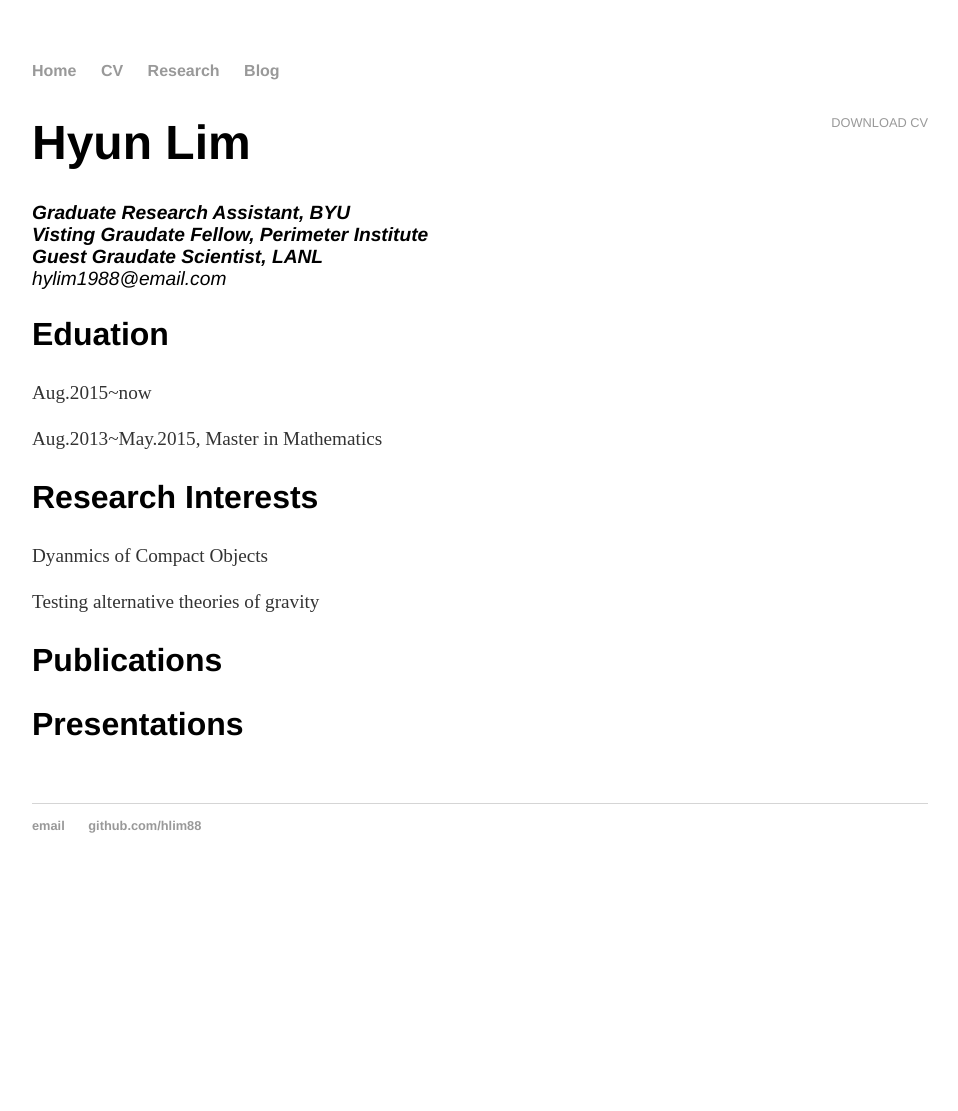
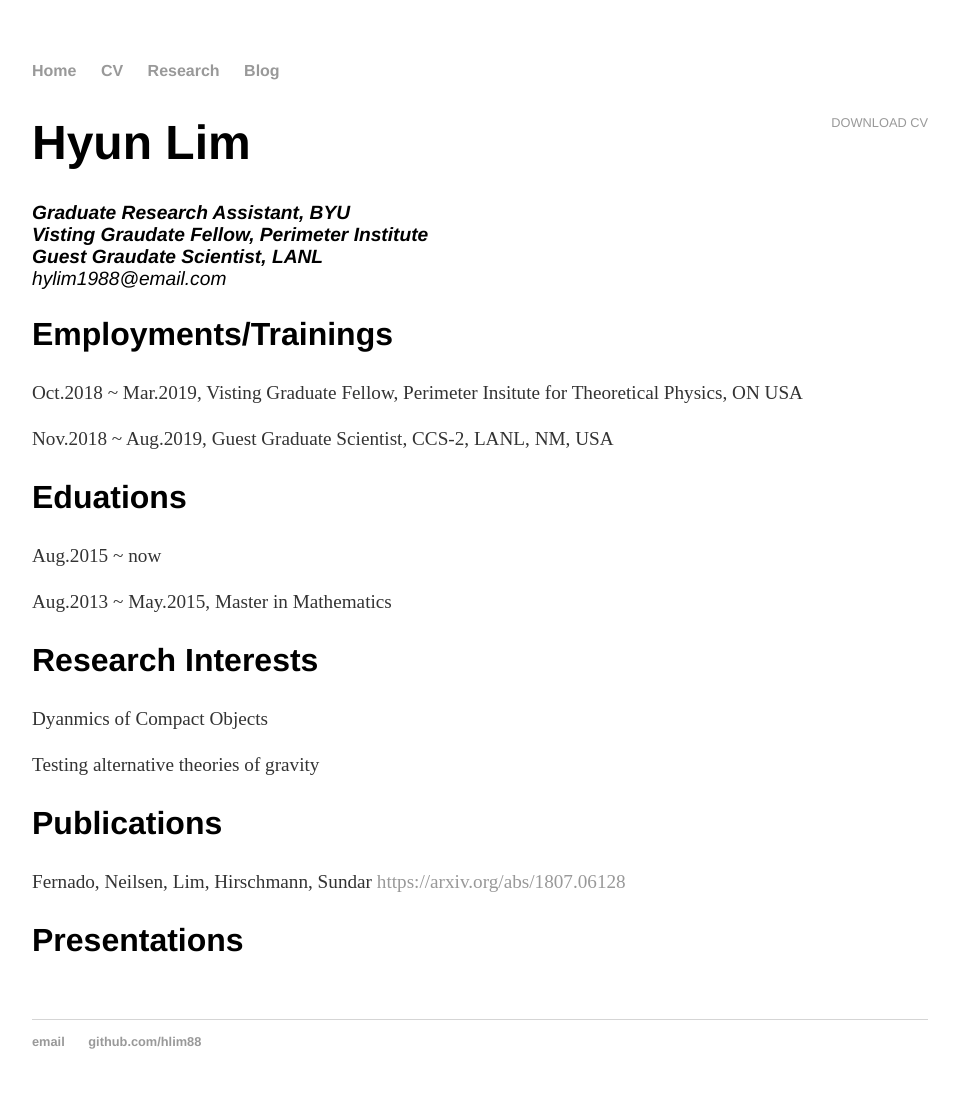
Before and after one commit to hlim88/hlim88.github.io, a Jekyll site: the page built from cv/index.html, in a window 1280 px wide. Shown: the whole page, without its empty margins (160-1118 px from the left). Built offline with Jekyll 4.4.1, drawn with Linux system fonts in a browser that asks for light colours; before the commit the page ends 900 px from its top, so only the background shows below that.

Commit message:
Update index.html

```diff
--- a/cv/index.html
+++ b/cv/index.html
@@ -13,15 +13,21 @@ title: CV of Hyun Lim
 		   <span class="obfuscate">hylim1988@email.com</span>
 		   </address>
 
-		<h2>Eduation</h2>
-		<p> Aug.2015~now</p>
-		<p> Aug.2013~May.2015, Master in Mathematics</p>
+		<h2>Employments/Trainings</h2>
+		<p> Oct.2018 ~ Mar.2019, Visting Graduate Fellow, Perimeter Insitute for Theoretical Physics, ON USA</p>
+		<p> Nov.2018 ~ Aug.2019, Guest Graduate Scientist, CCS-2, LANL, NM, USA</p>
+
+
+		<h2>Eduations</h2>
+		<p> Aug.2015 ~ now</p>
+		<p> Aug.2013 ~ May.2015, Master in Mathematics</p>
 
 		<h2>Research Interests</h2>
 		<p> Dyanmics of Compact Objects</p>
 		<p> Testing alternative theories of gravity</p>
 
 		<h2>Publications</h2>
+		<p>Fernado, Neilsen, Lim, Hirschmann, Sundar <a href="#">https://arxiv.org/abs/1807.06128</a></p>
 
 		<h2>Presentations</h2>
 
```
